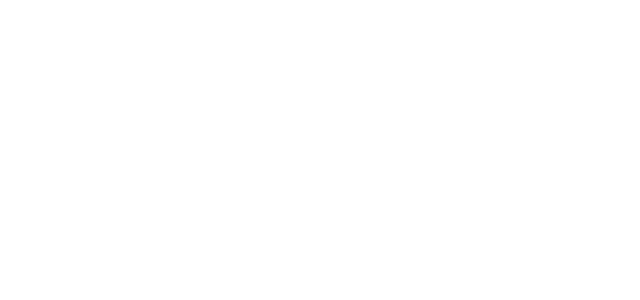
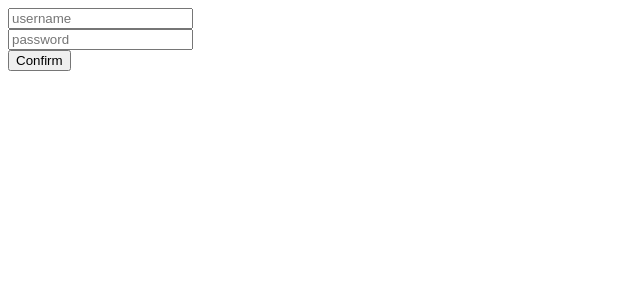
Before and after one commit to git-coder257/paperroundapp-orderingapp, a React (Create React App) app: page /login in a window 1280 px wide. Shown: the top 300 px of the page, without its empty margins (0-640 px from the left). Built offline with nearby package versions, Linux system fonts and the light colour scheme.

Commit message:
create account feature

```diff
--- a/src/components/createaccount.tsx
+++ b/src/components/createaccount.tsx
@@ -42,6 +42,14 @@ interface quality {
 //     longitude: number
 // }
 
+interface infofornewordereruser {
+    username: string,
+    password: string,
+    locationlat: number | undefined,
+    locationlong: number | undefined,
+    postofficename: string,
+}
+
 interface responsefromgeocodingapi {
     address: address
     formattedAddress: string,
@@ -51,6 +59,10 @@ interface responsefromgeocodingapi {
     roadAccessPostion: {latitude: number, longitude: number}
     // referencePosition: geolocation,
     // roadAccessPostion: geolocation
+}
+
+interface responsefromnewordereruserreq {
+    data: {success: boolean}
 }
 
 const Createaccount: React.FC = () => {
@@ -98,17 +110,25 @@ const Createaccount: React.FC = () => {
         //         console.log(r.data)
         //     })
         try {
-            if (postofficename !== ""){
+            if (postofficename !== "" && address !== ""){
 
-                let redBody = {
+                let req: infofornewordereruser = {
                     username: username,
                     password: password,
-                    postofficename: postofficename,
                     locationlat: location?.referencePosition.latitude,
                     locationlong: location?.referencePosition.longitude,
-                    location: address
+                    postofficename: postofficename,
                 }
 
+                // await axios.post(`https://dry-shore-19751.herokuapp.com/newordereruser/${req.username}/${req.password}/${req.locationlat}/${req.locationlong}/${req.postofficename}`, {
+                await axios.post(`http://localhost:3000/newordereruser/${req.username}/${req.password}/${req.locationlat}/${req.locationlong}/${req.postofficename}`, {
+                    location: address
+                })
+                    .then((r: responsefromnewordereruserreq) => {
+                        if (!r.data.success){
+                            seterror("there has been a issue signing you in please try again")
+                        }
+                    })
             } else if (postofficename === "") {
 
                 await axios.get(`http://localhost:3000/postofficename/${district}`)
@@ -179,6 +199,7 @@ const Createaccount: React.FC = () => {
                 {potentiallocation.address.province === "" ? potentiallocation.address.city : potentiallocation.address.province}
             </button>
         </div>)}
+        {error}
         <button onClick={handlecreateaccount}>Create account</button>
     </div>
 }
--- a/src/components/home.tsx
+++ b/src/components/home.tsx
@@ -1,7 +1,9 @@
 import React, { useState } from "react";
 
 const Home: React.FC = () => {
-    return <div></div>
+    return <div>
+        <h1>HOME</h1>
+    </div>
 }
 
 export default Home
--- a/src/components/login.tsx
+++ b/src/components/login.tsx
@@ -1,7 +1,51 @@
+import axios from "axios";
 import React, { useState } from "react";
 
+interface inputevent {
+    target: {value: string}
+}
+
+interface responsefromordereruserreq {
+    data: {success: boolean, accountexists?: boolean}
+}
+
 const Login: React.FC = () => {
-    return <div></div>
+
+    let [username, setusername] = useState("")
+    let [password, setpassword] = useState("")
+
+    const handleupdateusername = (e: inputevent) => {
+        setusername(e.target.value)
+    }
+
+    const handleupdatepassword = (e: inputevent) => {
+        setpassword(e.target.value)
+    }
+
+    const handlelogin = async () => {
+
+        console.log(`https://dry-shore-19751.herokuapp.com/ordereruser/${username}/${password}`)
+
+        await axios.get(`https://dry-shore-19751.herokuapp.com/ordereruser/${username}/${password}`)
+            .then((r: responsefromordereruserreq) => {
+                if (r.data.success){
+                    if (r.data.accountexists){
+                        localStorage.setItem("username", username)
+                        localStorage.setItem("password", password)
+
+                        window.location.href = window.location.origin + "/home"
+                    }
+                }
+
+                console.log(r.data)
+            })
+    }
+
+    return <div>
+        <input onChange={handleupdateusername} placeholder="username"/><br/>
+        <input onChange={handleupdatepassword} placeholder="password"/><br/>
+        <button onClick={handlelogin}>Confirm</button>
+    </div>
 }
 
 export default Login
```
